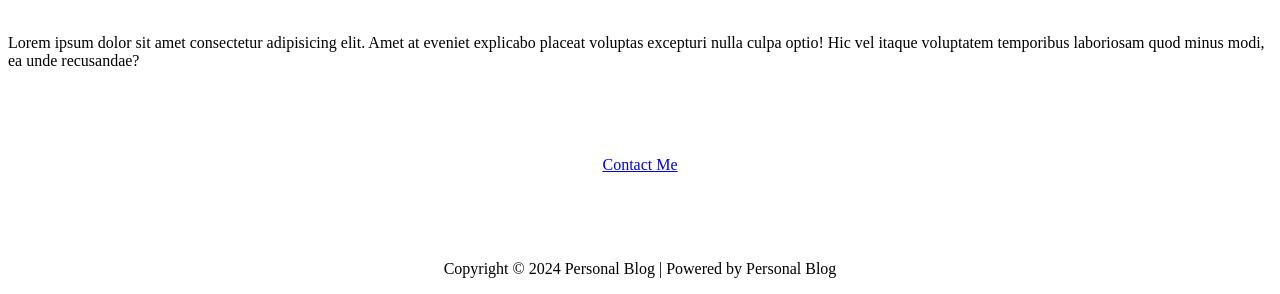
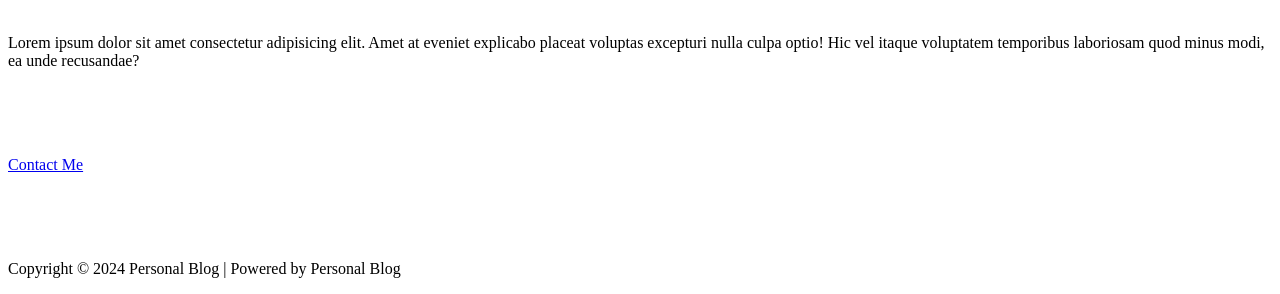
Before and after one commit to piicollo/html-site, a plain HTML site: page index.html in a window 1280 px wide. Shown: the part 1142-1436 px from the top of the page. Drawn offline with Linux system fonts and the light colour scheme.

Commit message:
Update index.html
Removing style

```diff
--- a/index.html
+++ b/index.html
@@ -40,12 +40,12 @@
             <br><br><br>
             <p>Lorem ipsum dolor sit amet consectetur adipisicing elit. Amet at eveniet explicabo placeat voluptas excepturi nulla culpa optio! Hic vel itaque voluptatem temporibus laboriosam quod minus modi, ea unde recusandae?</p>
             <br><br><br>
-            <p style="text-align: center;">
+            <p>
                 <a href="/contact.html">Contact Me</a>
             </p>
 
             <br><br><br>
-            <p style="text-align: center;">Copyright © 2024 Personal Blog | Powered by Personal Blog</p>
+            <p>Copyright © 2024 Personal Blog | Powered by Personal Blog</p>
         </footer>
 
 </body>
```
